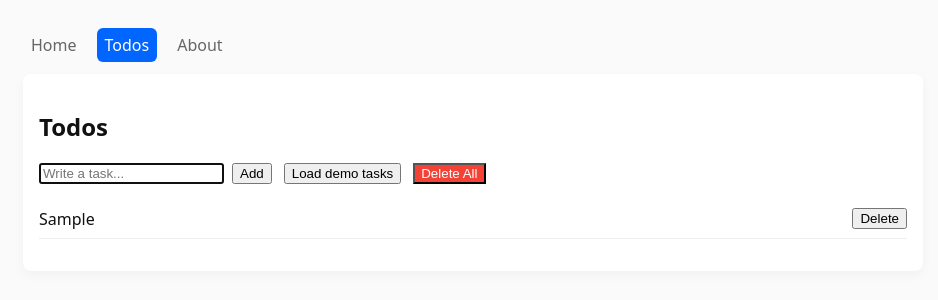
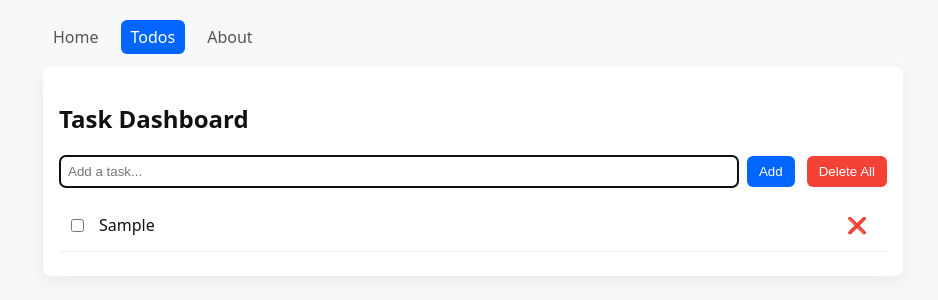
Before and after one commit to Rajprabhu147/react-comback, a React (Vite) app in the folder react-day4/: page /todos in a window 1280 px wide. Both pictures are taken after typing "Sample" into the empty fields and a click on the button "Add". Shown: the top 300 px of the page, without its empty margins (167-1105 px from the left). Built offline with nearby package versions, Linux system fonts and the light colour scheme.

Commit message:
Adding Context Api

```diff
--- a/react-day4/src/App.jsx
+++ b/react-day4/src/App.jsx
@@ -1,18 +1,19 @@
 import React from "react";
 import { Routes, Route, NavLink } from "react-router-dom";
 import Home from "./pages/Home";
-import TodosPage from "./pages/Todos";
+import Todos from "./pages/Todos";
 import About from "./pages/About";
-// import "./App.css";
+import { TodosProvider } from "./context/TodosContext";
 
 export default function App() {
   return (
+    <TodosProvider>
       <div className="app">
         <nav className="nav">
           <NavLink
             to="/"
+            end
             className={({ isActive }) => (isActive ? "active" : "")}
-          end
           >
             Home
           </NavLink>
@@ -33,10 +34,11 @@ export default function App() {
         <main className="main">
           <Routes>
             <Route path="/" element={<Home />} />
-          <Route path="/todos" element={<TodosPage />} />
+            <Route path="/todos" element={<Todos />} />
             <Route path="/about" element={<About />} />
           </Routes>
         </main>
       </div>
+    </TodosProvider>
   );
 }
--- a/react-day4/src/components/TodoForm.jsx
+++ b/react-day4/src/components/TodoForm.jsx
@@ -1,32 +1,37 @@
 import React, { useState } from "react";
+import { useTodos } from "../context/TodosContext";
 
-export default function TodoForm({ onAdd, inputRef }) {
-  const [value, setValue] = useState("");
+export default function TodoForm() {
+  const { addTodo, inputRef } = useTodos();
+  const [text, setText] = useState("");
   const [error, setError] = useState("");
 
   const handleSubmit = (e) => {
     e.preventDefault();
-    const trimmed = value.trim();
-    if (!trimmed) {
-      setError("Please enter a task.");
+    if (text.trim() === "") {
+      setError("Task cannot be empty!");
       return;
     }
-    onAdd(trimmed);
-    setValue("");
+    addTodo(text);
+    setText("");
     setError("");
   };
 
   return (
-    <form onSubmit={handleSubmit} style={{ display: "flex", gap: 8 }}>
+    <form
+      onSubmit={handleSubmit}
+      style={{ display: "flex", gap: 8, alignItems: "center" }}
+    >
       <input
         ref={inputRef}
-        value={value}
-        onChange={(e) => setValue(e.target.value)}
-        placeholder="Write a task..."
-        aria-label="Task"
+        type="text"
+        value={text}
+        onChange={(e) => setText(e.target.value)}
+        placeholder="Add a task..."
+        style={{ flex: 1 }}
       />
       <button type="submit">Add</button>
-      {error && <div style={{ color: "red" }}>{error}</div>}
+      {error && <div style={{ color: "red", marginTop: 6 }}>{error}</div>}
     </form>
   );
 }
--- a/react-day4/src/components/TodoItem.jsx
+++ b/react-day4/src/components/TodoItem.jsx
@@ -5,30 +5,39 @@ export default function TodoItem({ todo, onToggle, onDelete }) {
     <li
       style={{
         display: "flex",
+        alignItems: "center",
         gap: 12,
-        alignItems: "center",
-        padding: "8px 0",
-        borderBottom: "1px solid #eee",
+        padding: 8,
+        borderBottom: "1px solid #f0f0f0",
       }}
     >
+      <input
+        type="checkbox"
+        checked={todo.completed}
+        onChange={() => onToggle(todo.id)}
+      />
       <span
-        onClick={onToggle}
-        role="button"
-        tabIndex={0}
-        onKeyDown={(e) => {
-          if (e.key === "Enter") onToggle();
-        }}
+        onClick={() => onToggle(todo.id)}
         style={{
           textDecoration: todo.completed ? "line-through" : "none",
           cursor: "pointer",
           flex: 1,
         }}
-        aria-pressed={todo.completed}
       >
         {todo.text}
       </span>
-      <button onClick={onDelete} aria-label={`Delete ${todo.text}`}>
-        Delete
+      <button
+        onClick={() => onDelete(todo.id)}
+        aria-label={`Delete ${todo.text}`}
+        style={{
+          background: "transparent",
+          border: "none",
+          cursor: "pointer",
+          fontSize: 16,
+          color: "#333",
+        }}
+      >
+        ❌
       </button>
     </li>
   );
--- a/react-day4/src/components/TodoList.jsx
+++ b/react-day4/src/components/TodoList.jsx
@@ -1,17 +1,22 @@
 import React from "react";
+import { useTodos } from "../context/TodosContext";
 import TodoItem from "./TodoItem";
 
-export default function TodoList({ todos, onToggle, onDelete }) {
-  if (!todos?.length) return <p>No tasks yet — add one!</p>;
+export default function TodoList() {
+  const { todos, toggleTodo, deleteTodo } = useTodos();
+
+  if (!todos || todos.length === 0) {
+    return <p style={{ marginTop: 12 }}>No tasks yet. Add one above.</p>;
+  }
 
   return (
-    <ul style={{ listStyle: "none", padding: 0 }}>
+    <ul style={{ listStyle: "none", padding: 0, marginTop: 12 }}>
       {todos.map((t) => (
         <TodoItem
           key={t.id}
           todo={t}
-          onToggle={() => onToggle(t.id)}
-          onDelete={() => onDelete(t.id)}
+          onToggle={toggleTodo}
+          onDelete={deleteTodo}
         />
       ))}
     </ul>
--- a/react-day4/src/components/TodoManager.jsx
+++ b/react-day4/src/components/TodoManager.jsx
@@ -1,93 +1,13 @@
-import React, { useState, useEffect, useRef } from "react";
+import React from "react";
+import { useTodos } from "../context/TodosContext";
 import TodoForm from "./TodoForm";
 import TodoList from "./TodoList";
 
-const SAMPLE_KEY = "react_day4_todos_v1";
-
 export default function TodoManager() {
-  const [todos, setTodos] = useState(() => {
-    try {
-      const raw = localStorage.getItem(SAMPLE_KEY);
-      return raw ? JSON.parse(raw) : [];
-    } catch {
-      return [];
-    }
-  });
-  const [loading, setLoading] = useState(false);
-  const [error, setError] = useState("");
-  const inputRef = useRef(null);
-
-  // Persist to localStorage
-  useEffect(() => {
-    try {
-      localStorage.setItem(SAMPLE_KEY, JSON.stringify(todos));
-    } catch (err) {
-      // surfacing error message
-      console.error("Failed writing to localStorage", err);
-    }
-  }, [todos]);
-
-  // helper actions
-  const addTodo = (text) => {
-    const newTodo = { id: Date.now(), text, completed: false };
-    setTodos((prev) => [newTodo, ...prev]);
-    // focus back on input
-    inputRef.current?.focus();
-  };
-
-  const toggleTodo = (id) => {
-    setTodos((prev) =>
-      prev.map((t) => (t.id === id ? { ...t, completed: !t.completed } : t))
-    );
-  };
-
-  const deleteTodo = (id) => {
-    setTodos((prev) => prev.filter((t) => t.id !== id));
-  };
-
-  const clearAllTodos = () => {
-    setTodos([]);
-  };
-
-  const fetchDemoTodos = async () => {
-    setLoading(true);
-    setError("");
-    try {
-      const res = await fetch(
-        "https://jsonplaceholder.typicode.com/todos?_limit=5"
-      );
-      if (!res.ok) throw new Error(`Failed (${res.status})`);
-      const data = await res.json();
-      // transform to our shape and merge (avoid id collisions)
-      const transformed = data.map((d) => ({
-        id: Date.now() + Math.random(),
-        text: d.title,
-        completed: d.completed,
-      }));
-      setTodos((prev) => [...transformed, ...prev]);
-    } catch (err) {
-      setError(err.message || "Fetch error");
-    } finally {
-      setLoading(false);
-    }
-  };
+  const { todos, clearAll } = useTodos();
 
   return (
     <section>
-      {/* <div
-        style={{
-          display: "flex",
-          gap: 12,
-          alignItems: "center",
-          marginBottom: 12,
-        }}
-      >
-        <TodoForm onAdd={addTodo} inputRef={inputRef} />
-        <button onClick={fetchDemoTodos} disabled={loading}>
-          {loading ? "Loading…" : "Load demo tasks"}
-        </button>
-      </div> */}
-
       <div
         style={{
           display: "flex",
@@ -97,10 +17,11 @@ export default function TodoManager() {
           flexWrap: "wrap",
         }}
       >
-        <TodoForm onAdd={addTodo} inputRef={inputRef} />
-        <button onClick={fetchDemoTodos} disabled={loading}>
-          {loading ? "Loading…" : "Load demo tasks"}
-        </button>
+        <div style={{ flex: 1 }}>
+          <TodoForm />
+        </div>
+
+        <div style={{ display: "flex", gap: 8 }}>
           <button
             onClick={() => {
               if (todos.length === 0) {
@@ -110,18 +31,22 @@ export default function TodoManager() {
               const confirmClear = window.confirm(
                 "Are you sure you want to delete ALL tasks?"
               );
-            if (confirmClear) {
-              clearAllTodos();
-            }
+              if (confirmClear) clearAll();
             }}
-          style={{ background: "#f44336", color: "white" }}
+            style={{
+              background: "#f44336",
+              color: "#fff",
+              border: "none",
+              padding: "8px 12px",
+              borderRadius: 6,
+            }}
           >
             Delete All
           </button>
         </div>
+      </div>
 
-      {error && <p style={{ color: "red" }}>Error: {error}</p>}
-      <TodoList todos={todos} onToggle={toggleTodo} onDelete={deleteTodo} />
+      <TodoList />
     </section>
   );
 }
--- /dev/null
+++ b/react-day4/src/context/TodosContext.jsx
@@ -0,0 +1,70 @@
+import React, {
+  createContext,
+  useContext,
+  useEffect,
+  useState,
+  useRef,
+} from "react";
+
+const TodosContext = createContext();
+
+export function TodosProvider({ children }) {
+  const STORAGE_KEY = "react_day4_todos_v1";
+
+  const [todos, setTodos] = useState(() => {
+    try {
+      const raw = localStorage.getItem(STORAGE_KEY);
+      return raw ? JSON.parse(raw) : [];
+    } catch {
+      return [];
+    }
+  });
+
+  const inputRef = useRef(null);
+
+  useEffect(() => {
+    try {
+      localStorage.setItem(STORAGE_KEY, JSON.stringify(todos));
+    } catch (err) {
+      console.error("Failed writing to localStorage", err);
+    }
+  }, [todos]);
+
+  const addTodo = (text) => {
+    if (!text || !text.trim()) return;
+    const newTodo = { id: Date.now(), text: text.trim(), completed: false };
+    setTodos((prev) => [newTodo, ...prev]);
+    inputRef.current?.focus();
+  };
+
+  const toggleTodo = (id) => {
+    setTodos((prev) =>
+      prev.map((t) => (t.id === id ? { ...t, completed: !t.completed } : t))
+    );
+  };
+
+  const deleteTodo = (id) => {
+    setTodos((prev) => prev.filter((t) => t.id !== id));
+  };
+
+  const clearAll = () => setTodos([]);
+
+  const value = {
+    todos,
+    addTodo,
+    toggleTodo,
+    deleteTodo,
+    clearAll,
+    inputRef,
+  };
+
+  return (
+    <TodosContext.Provider value={value}>{children}</TodosContext.Provider>
+  );
+}
+
+export function useTodos() {
+  const ctx = useContext(TodosContext);
+  if (!ctx) throw new Error("useTodos must be used within TodosProvider");
+  return ctx;
+}
--- a/react-day4/src/index.css
+++ b/react-day4/src/index.css
@@ -1,39 +1,44 @@
 :root {
-  --bg: #fafafa;
+  --bg: #f6f8fa;
   --card: #fff;
   --accent: #0066ff;
-  --muted: #666;
 }
+
+* { box-sizing: border-box; }
+
 body {
-  font-family: system-ui, -apple-system, "Segoe UI", Roboto, "Helvetica Neue",
-    Arial;
   margin: 0;
-  padding: 16px;
+  font-family: system-ui, -apple-system, "Segoe UI", Roboto, "Helvetica Neue", Arial;
   background: var(--bg);
   color: #111;
 }
-.app {
-  max-width: 900px;
-  margin: 0 auto;
+
+.app { max-width: 900px; margin: 0 auto; padding: 20px; }
+
+.nav { display: flex; gap: 12px; margin-bottom: 12px; }
+.nav a { color: #555; text-decoration: none; padding: 6px 10px; border-radius: 6px; }
+.nav a.active { background: var(--accent); color: white; }
+
+.main { background: var(--card); padding: 16px; border-radius: 8px; box-shadow: 0 6px 18px rgba(0,0,0,0.06); }
+
+input[type="text"], textarea {
+  padding: 8px;
+  border: 1px solid #ddd;
+  border-radius: 6px;
+  width: 100%;
+  box-sizing: border-box;
 }
-.nav {
-  display: flex;
-  gap: 12px;
-  padding: 12px 0;
-}
-.nav a {
-  text-decoration: none;
-  color: var(--muted);
-  padding: 6px 8px;
-  border-radius: 6px;
-}
-.nav a.active {
+
+button {
   background: var(--accent);
   color: white;
+  border: none;
+  padding: 8px 12px;
+  border-radius: 6px;
+  cursor: pointer;
 }
-.main {
-  background: var(--card);
-  padding: 16px;
-  border-radius: 8px;
-  box-shadow: 0 4px 12px rgba(0, 0, 0, 0.04);
-}
+
+button:disabled { opacity: 0.6; cursor: not-allowed; }
+
+ul { list-style: none; padding: 0; margin: 0; }
+li { margin-bottom: 8px; }
--- a/react-day4/src/pages/Home.jsx
+++ b/react-day4/src/pages/Home.jsx
@@ -3,14 +3,8 @@ import React from "react";
 export default function Home() {
   return (
     <div>
-      <h1>Welcome</h1>
-      <p>
-        This is your Todo Manager — built in React with Router & controlled
-        forms.
-      </p>
-      <p>
-        Go to <strong>Todos</strong> to add and manage tasks.
-      </p>
+      <h1>Welcome to Your Todo Manager</h1>
+      <p>Use this app to track your daily goals efficiently.</p>
     </div>
   );
 }
--- a/react-day4/src/pages/Todos.jsx
+++ b/react-day4/src/pages/Todos.jsx
@@ -1,10 +1,10 @@
 import React from "react";
 import TodoManager from "../components/TodoManager";
 
-export default function TodosPage() {
+export default function Todos() {
   return (
     <div>
-      <h2>Todos</h2>
+      <h2>Task Dashboard</h2>
       <TodoManager />
     </div>
   );
```
Also changed, not shown: react-day4/src/pages/About.jsx (+2 -5 lines). Lines whose indentation alone changed are shown as unchanged.
